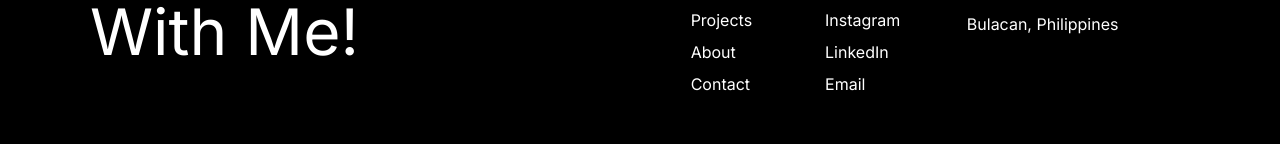
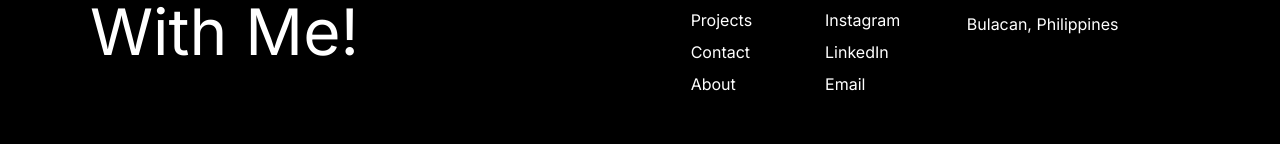
Before and after one commit to Reimier/portfolio-V1, a React (Vite) app: page / in a window 1280 px wide. Shown: the part 4269-4413 px from the top of the page. Built offline with nearby package versions, Linux system fonts and the light colour scheme.

Commit message:
fix: update portfolio site

```diff
--- a/src/components/Footer/Footer.jsx
+++ b/src/components/Footer/Footer.jsx
@@ -32,8 +32,8 @@ const scrollToSection = (id) => {
             <ul>
               <li><NavLink to="/" onClick={ScrollToTop}>Home</NavLink></li>
               <li><NavLink to="/" onClick={() => scrollToSection("projs")}>Projects</NavLink></li>
+              <li><NavLink to="/"onClick={() => scrollToSection("contact-header")}>Contact</NavLink></li>
               <li><NavLink to="/about">About</NavLink></li>
-              <li><NavLink to="/"onClick={() => scrollToSection("contact-header")}>Contact</NavLink></li>
             </ul>
           </div>
 
```
